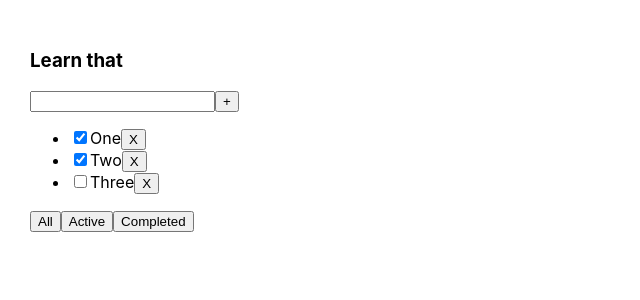
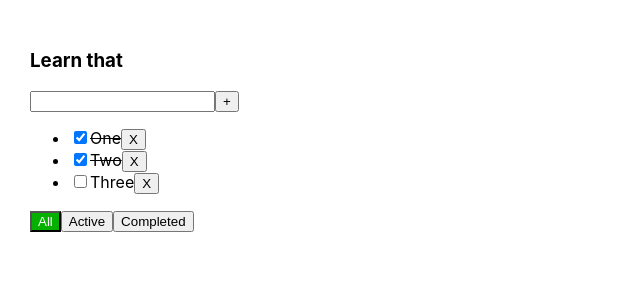
Before and after one commit to theRoodi/todoist, a React (Create React App) app: page / in a window 1280 px wide. Shown: the top 300 px of the page, without its empty margins (0-640 px from the left). Built offline with nearby package versions, Linux system fonts and the light colour scheme.

Commit message:
added check error and change task status

```diff
--- a/src/App.css
+++ b/src/App.css
@@ -6,3 +6,28 @@
 .App > div {
   margin-right: 50px;
 }
+
+.taskDone{
+  text-decoration: line-through;
+}
+
+.activeBtn{
+  background-color: dodgerblue;
+  color: white;
+}
+.allBtn{
+  background-color: #06b000;
+  color: white;
+}
+.completedBtn {
+  background-color: #03af6d;
+  color: white;
+}
+
+.errorInput{
+  border: 2px solid red;
+  outline: none;
+}
+.errorText{
+  color: red;
+}
--- a/src/App.tsx
+++ b/src/App.tsx
@@ -29,7 +29,7 @@ function App() {
         }
         setTasks([newTask, ...tasks])
     }
-    const changeTaskStatus = (taskID: string) => {
+    const changeTaskStatus = (taskID: string, isDone: boolean) => {
         setTasks(tasks.map(t => t.id === taskID ? {...t, isDone: !t.isDone} : t))
     }
 
@@ -56,6 +56,7 @@ function App() {
                 changeTodoListFilter={changeTodoListFilter}
                 addTask={addTask}
                 changeTaskStatus={changeTaskStatus}
+                filter={filter}
             />
         </div>
     );
--- a/src/TodoList.tsx
+++ b/src/TodoList.tsx
@@ -10,22 +10,33 @@ export type TasksType = {
 
 type TodoListPropsType = {
     title: string
+    filter: FilterValuesType
     tasks: Array<TasksType>
     removeTask: (taskID: string) => void
     changeTodoListFilter: (nextValueFilter: FilterValuesType) => void
     addTask: (title: string) => void
-    changeTaskStatus: (taskID: string) => void
+    changeTaskStatus: (taskID: string, isDone: boolean) => void
 }
 
 export const TodoList = (props: TodoListPropsType) => {
     const [title, setTitle] = useState<string>('')
+    const [error, setError] = useState<boolean>(false)
 
     const addTask = () => {
-        props.addTask(title)
+        const trimTitle = title.trim()
+        if (trimTitle){
+            props.addTask(trimTitle)
+        } else {
+            setError(true)
+        }
         setTitle('')
+
     }
 
-    const onChangeSetTitle = (e: ChangeEvent<HTMLInputElement>) => setTitle(e.currentTarget.value)
+    const onChangeSetTitle = (e: ChangeEvent<HTMLInputElement>) => {
+        error && setError(false)
+        setTitle(e.currentTarget.value)
+    }
     const onPressEnter = (e: KeyboardEvent<HTMLInputElement>) => {
         if (e.key === 'Enter') {
             addTask()
@@ -35,13 +46,14 @@ export const TodoList = (props: TodoListPropsType) => {
         return () => props.changeTodoListFilter(filter)
     }
 
-    const tasksElements = props.tasks.map(task => {
+    const tasksElements = props.tasks.length
+        ? props.tasks.map(task => {
             const removeTask = () => {
                 props.removeTask(task.id)
             }
 
-        const changeStatus = () => {
-            props.changeTaskStatus(task.id)
+            const changeStatus = (e: ChangeEvent<HTMLInputElement>) => {
+                props.changeTaskStatus(task.id, e.currentTarget.checked)
             }
             return (
                 <li key={task.id}>
@@ -49,25 +61,36 @@ export const TodoList = (props: TodoListPropsType) => {
                            checked={task.isDone}
                            onChange={changeStatus}
                     />
-                <span>{task.title}</span>
+                    <span className={task.isDone ? 'taskDone' : ''}>{task.title}</span>
                     <button onClick={removeTask}>X</button>
                 </li>
             )
         })
+        : <span>List is empty <br/> Create first task</span>
     return (
         <div>
             <h3>{props.title}</h3>
             <div>
-                <input value={title} onChange={onChangeSetTitle} type="text" onKeyDown={onPressEnter}/>
+                <input value={title}
+                       onChange={onChangeSetTitle}
+                       type="text"
+                       onKeyDown={onPressEnter}
+                       className={error ? 'errorInput' : ''}/>
                 <button onClick={addTask}>+</button>
+                {error && <div className={'errorText'}>Please enter task title!</div>}
             </div>
             <ul>
                 {tasksElements}
             </ul>
             <div>
-                <button onClick={onClickHandlerCreator('all')}>All</button>
-                <button onClick={onClickHandlerCreator('active')}>Active</button>
-                <button onClick={onClickHandlerCreator('completed')}>Completed</button>
+                <button className={props.filter === 'all' ? 'allBtn' : ''} onClick={onClickHandlerCreator('all')}>All
+                </button>
+                <button className={props.filter === 'active' ? 'activeBtn' : ''}
+                        onClick={onClickHandlerCreator('active')}>Active
+                </button>
+                <button className={props.filter === 'completed' ? 'completedBtn' : ''}
+                        onClick={onClickHandlerCreator('completed')}>Completed
+                </button>
             </div>
         </div>
     );
```
Lines whose indentation alone changed are shown as unchanged.
